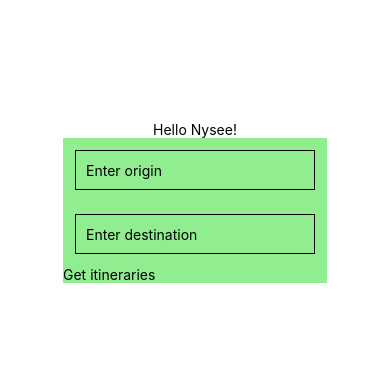
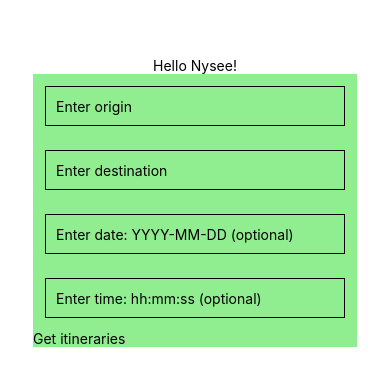
Before and after one commit to SoftwareProjectTeamNyseeApp/NyseeOpenApiApplication, a React Native app in the folder app/: screen / in a window 390 px wide. Shown: the part 220-606 px from the top of the page. Built offline with nearby package versions, Linux system fonts and the light colour scheme.

Commit message:
Added date and time input

```diff
--- a/app/src/components/DestinationSelect.jsx
+++ b/app/src/components/DestinationSelect.jsx
@@ -1,11 +1,8 @@
 import Constants from 'expo-constants';
 import { Text, StyleSheet, View, FlatList, SafeAreaView, TextInput, Pressable } from 'react-native';
 import { useFormik } from 'formik';
-import { useQuery, useMutation, gql, useLazyQuery } from '@apollo/client';
+import { useLazyQuery } from '@apollo/client';
 import { GET_ITINERARY } from '../graphql/queries';
-import { GET_CUSTOM_ITINERARY } from '../graphql/mutations';
-import { GET_CUSTOM_ITINERARY_QUERY } from '../graphql/queries';
-import { useEffect, useState } from 'react';
 
 const styles = StyleSheet.create({
   flexContainer: {
@@ -25,10 +22,12 @@ const styles = StyleSheet.create({
     height: 40,
     margin: 12,
     borderWidth: 1,
-    padding: 10
+    padding: 10,
+    width: 300
   }
 });
 
+// TODO: add validation to form
 /* const validate = (values) => {
   let errors = {};
   if (!values.origin) {
@@ -65,6 +64,18 @@ const LocationForm = ({ onSubmit }) => {
           onChangeText={formik.handleChange('destination')}
           value={formik.values.destination}
           placeholder="Enter destination"
+        />
+        <TextInput
+          style={styles.input}
+          onChangeText={formik.handleChange('date')}
+          value={formik.values.date}
+          placeholder="Enter date: YYYY-MM-DD (optional)"
+        />
+        <TextInput
+          style={styles.input}
+          onChangeText={formik.handleChange('time')}
+          value={formik.values.time}
+          placeholder="Enter time: hh:mm:ss (optional)"
         />
         <Pressable onPress={formik.handleSubmit}>
           <Text>Get itineraries</Text>
@@ -110,33 +121,26 @@ const getCoordinates = async (values) => {
   return res
 }
 
-
 const DestinationSelect = () => {
   // useLazyQuery to perform query later, not instantly
-  const [ getCustomItinerary, { data, loading, error }] = useLazyQuery(GET_CUSTOM_ITINERARY_QUERY)
+  const [ getCustomItinerary, { data, loading, error }] = useLazyQuery(GET_ITINERARY)
 
   // when form is submitted, coordinates of addresses are fetched and query is performed
   const onSubmit = async (values) => {
     const fetchedOriginCoordinates = await getCoordinates(values.origin);
     const fetchedDestinationCoordinates = await getCoordinates(values.destination);
-    // place fetched coordinates into variables and do the query
-    getCustomItinerary({
-      variables: {
-        from: { lat: fetchedOriginCoordinates[1], lon: fetchedOriginCoordinates[0] },
-        to: { lat: fetchedDestinationCoordinates[1], lon: fetchedDestinationCoordinates[0] }
-      }
-    })
-    //setOriginCoordinates(fetchedOriginCoordinates)
-    //setDestinationCoordinates(fetchedDestinationCoordinates)
-/*     try {
-      //const response = await getCustomItinerary({
+
+    // place fetched coordinates into variables and perform the query
+    try {
+      const response = await getCustomItinerary({
         variables: {
-          numItineraries: 1
-          //from: { lat: fetchedOriginCoordinates[1], lon: fetchedOriginCoordinates[0] },
-          //to: { lat: fetchedDestinationCoordinates[1], lon: fetchedDestinationCoordinates[0] }
+          from: { lat: fetchedOriginCoordinates[1], lon: fetchedOriginCoordinates[0] },
+          to: { lat: fetchedDestinationCoordinates[1], lon: fetchedDestinationCoordinates[0] },
+          date: values.date,
+          time: values.time
         }
       });
-      console.log(response.data.getCustomItinerary);
+      console.log(response.data);
     } catch (error) {
       console.error("Error fetching itinerary:", error);
       if (error.graphQLErrors) {
@@ -148,9 +152,7 @@ const DestinationSelect = () => {
         console.error("Network error:", error.networkError);
       }
     }
-  } */
   }
-
 
   const Result = () => {
     if (loading) {
@@ -172,11 +174,12 @@ const DestinationSelect = () => {
           keyExtractor={(item, index) => String(index)}
           renderItem={({ item }) => (
             <View>
-              <Text>Start time: {item.startTime}</Text>
-              <Text>End time: {item.endTime}</Text>
+              <Text>-------------</Text>
+              <Text>Start time: {new Date(item.startTime).toLocaleString()}</Text>
+              <Text>End time: {new Date(item.endTime).toLocaleString()}</Text>
               <Text>Mode: {item.mode}</Text>
-              <Text>Distance: {item.distance}</Text>
-              <Text>Duration: {item.duration}</Text>
+              <Text>Distance: {item.distance} meters</Text>
+              <Text>Duration: {item.duration / 60} minutes</Text>
             </View>
           )}
         />
--- a/app/src/graphql/mutations.js
+++ /dev/null
@@ -1,29 +0,0 @@
-import { gql } from '@apollo/client';
-
-export const GET_CUSTOM_ITINERARY = gql`
-  mutation GetCustomItinerary(
-    #$from: InputCoordinates!
-    #$to: InputCoordinates!
-    $numItineraries: Int
-  ) {
-    #getCustomItinerary(numItineraries: $numItineraries) {
-      plan(
-        from: {lat: 60.168992, lon: 24.932366}
-        to: {lat: 60.175294, lon: 24.684855}
-        numItineraries: $numItineraries
-      ) {
-        itineraries {
-          legs {
-            startTime
-            endTime
-            mode
-            duration
-            realTime
-            distance
-            transitLeg
-          }
-        }
-      }
-    }
-  #}
-`
--- a/app/src/graphql/queries.js
+++ b/app/src/graphql/queries.js
@@ -34,14 +34,21 @@ export const GET_TEST_ITINERARY = gql`
       }
     }
   }
-`;
+`
 
 export const GET_ITINERARY = gql`
-  {
+  query getCustomItinerary(
+    $from: InputCoordinates!
+    $to: InputCoordinates!
+    $date: String
+    $time: String
+  ) {
     plan(
-      from: {lat: 60.168992, lon: 24.932366}
-      to: {lat: 60.175294, lon: 24.684855}
+      from: $from
+      to: $to
       numItineraries: 3
+      date: $date
+      time: $time
     ) {
       itineraries {
         legs {
@@ -57,28 +64,3 @@ export const GET_ITINERARY = gql`
     }
   }
 `
-
-export const GET_CUSTOM_ITINERARY_QUERY = gql`
-  query getCustomItinerary(
-    $from: InputCoordinates!
-    $to: InputCoordinates!
-  ) {
-    plan(
-      from: $from
-      to: $to
-      numItineraries: 3
-    ) {
-      itineraries {
-        legs {
-          startTime
-          endTime
-          mode
-          duration
-          realTime
-          distance
-          transitLeg
-        }
-      }
-    }
-  }
-`
```
